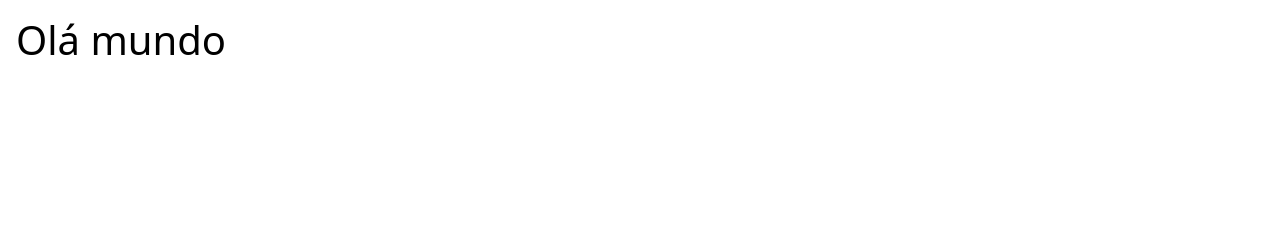
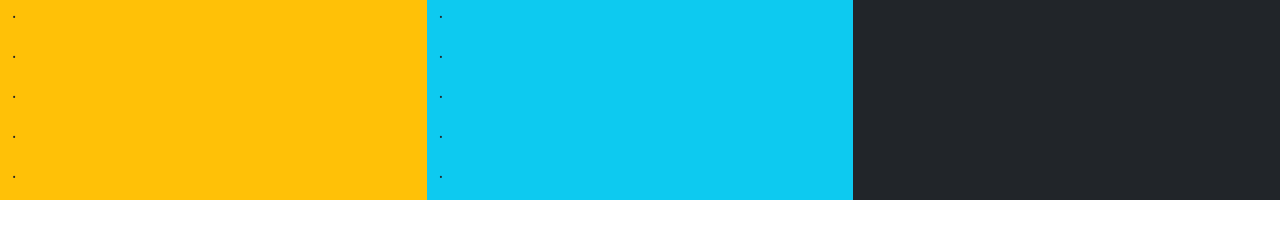
Before and after one commit to Felpa7k1/Bootstrap-5, a website: page html/index.html in a window 1280 px wide. Drawn offline with nearby package versions, Linux system fonts and the light colour scheme.

Commit message:
break point

```diff
--- a/html/index.html
+++ b/html/index.html
@@ -1,31 +1,40 @@
 <!doctype html>
 <html lang="pt-br">
+  <head>
+    <meta charset="utf-8">
+    <meta name="viewport" content="width=device-width, initial-scale=1">
+    <link href="https://cdn.jsdelivr.net/npm/bootstrap@5.0.2/dist/css/bootstrap.min.css" rel="stylesheet" integrity="sha384-EVSTQN3/azprG1Anm3QDgpJLIm9Nao0Yz1ztcQTwFspd3yD65VohhpuuCOmLASjC" crossorigin="anonymous">
 
-<head>
-  <title>Olá mundo !</title>
-  <meta charset="utf-8">
-  <meta http-equiv="refresh" content="1">
-  <meta name="viewport" content="width=device-width, initial-scale=1, shrink-to-fit=no">
-  <link href="https://cdn.jsdelivr.net/npm/bootstrap@5.2.1/dist/css/bootstrap.min.css" rel="stylesheet"
-    integrity="sha384-iYQeCzEYFbKjA/T2uDLTpkwGzCiq6soy8tYaI1GyVh/UjpbCx/TYkiZhlZB6+fzT" crossorigin="anonymous">
-</head>
+    <title>Olá mundo !</title>
+  </head>
+  <body>
+    <div class="container-fluid">
+      <div class="row bg-dark">
+          <div class="col bg-warning col-6 col-12 col-xxl-2 col-xl-4 col-lg-6 col-mg-8 col-sm-10">
+            <p>.</p>
+            <p>.</p>
+            <p>.</p>
+            <p>.</p>
+            <p>.</p>
+          </div>
+          <div class="col bg-info col-6 col-xl-4">
+            <p>.</p>
+            <p>.</p>
+            <p>.</p>
+            <p>.</p>
+            <p>.</p>
+          </div>
+        </div>
+  </div>
+    <!-- Optional JavaScript; choose one of the two! -->
 
-<body class="p-3 mb-2 bg-gradient-secundary text-black">
-    <h1>Olá mundo</h1>
-  <header>
-  </header>
-  <main>
+    <!-- Option 1: Bootstrap Bundle with Popper -->
+    <script src="https://cdn.jsdelivr.net/npm/bootstrap@5.0.2/dist/js/bootstrap.bundle.min.js" integrity="sha384-MrcW6ZMFYlzcLA8Nl+NtUVF0sA7MsXsP1UyJoMp4YLEuNSfAP+JcXn/tWtIaxVXM" crossorigin="anonymous"></script>
 
-  </main>
-  <footer>
-  </footer>
-  <!-- Bootstrap JavaScript Libraries -->
-  <script src="https://cdn.jsdelivr.net/npm/@popperjs/core@2.11.6/dist/umd/popper.min.js"
-    integrity="sha384-oBqDVmMz9ATKxIep9tiCxS/Z9fNfEXiDAYTujMAeBAsjFuCZSmKbSSUnQlmh/jp3" crossorigin="anonymous">
-  </script>
-  <script src="https://cdn.jsdelivr.net/npm/bootstrap@5.2.1/dist/js/bootstrap.min.js"
-    integrity="sha384-7VPbUDkoPSGFnVtYi0QogXtr74QeVeeIs99Qfg5YCF+TidwNdjvaKZX19NZ/e6oz" crossorigin="anonymous">
-  </script>
-</body>
-
+    <!-- Option 2: Separate Popper and Bootstrap JS -->
+    <!--
+    <script src="https://cdn.jsdelivr.net/npm/@popperjs/core@2.9.2/dist/umd/popper.min.js" integrity="sha384-IQsoLXl5PILFhosVNubq5LC7Qb9DXgDA9i+tQ8Zj3iwWAwPtgFTxbJ8NT4GN1R8p" crossorigin="anonymous"></script>
+    <script src="https://cdn.jsdelivr.net/npm/bootstrap@5.0.2/dist/js/bootstrap.min.js" integrity="sha384-cVKIPhGWiC2Al4u+LWgxfKTRIcfu0JTxR+EQDz/bgldoEyl4H0zUF0QKbrJ0EcQF" crossorigin="anonymous"></script>
+    -->
+  </body>
 </html>
```
